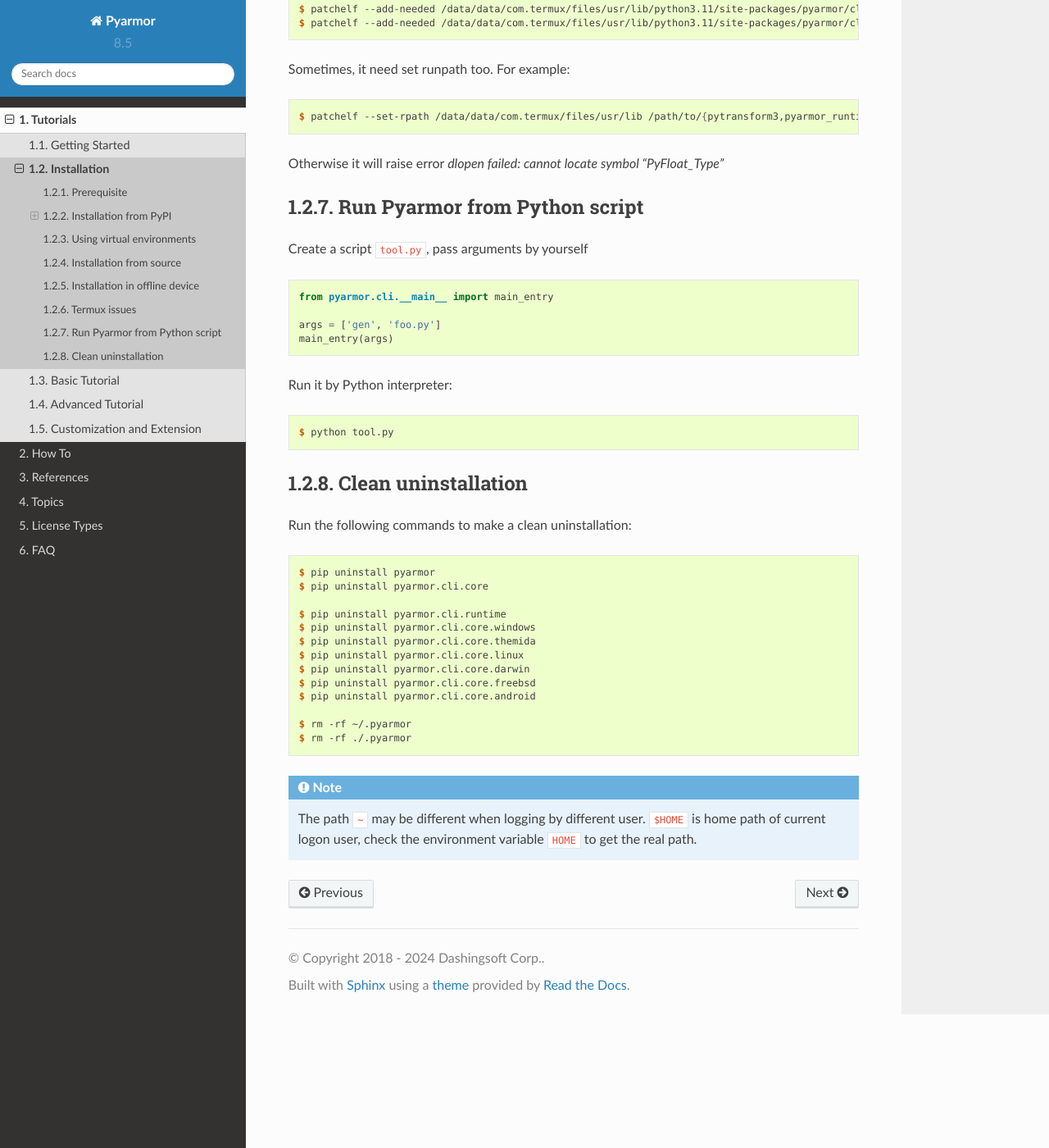
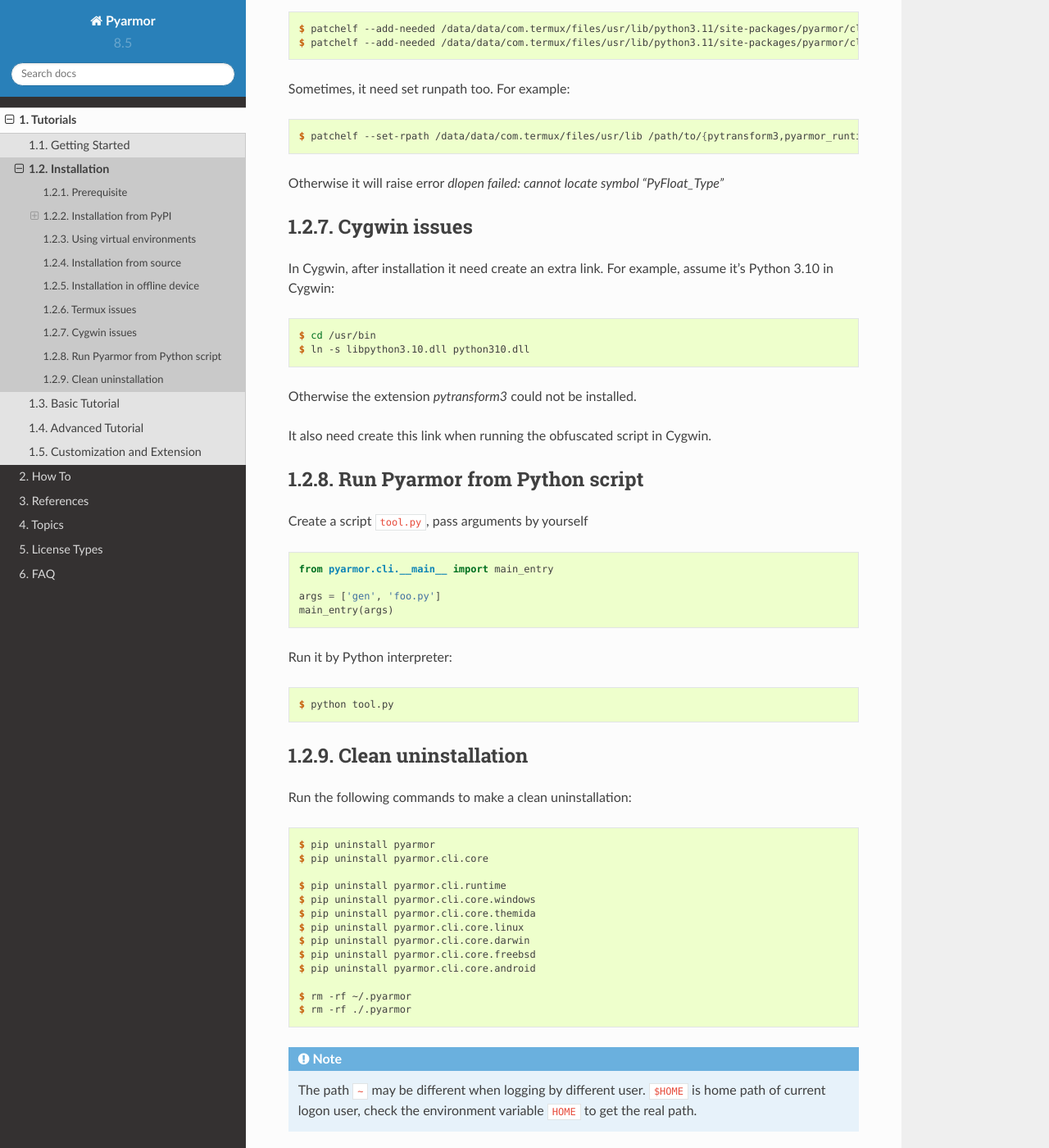
Before and after one commit to dashingsoft/pyarmor, a Sphinx documentation site: the page built from docs/tutorial/installation.rst, in a window 1280 px wide and 1400 px high, scrolled down 3945 px. Shown: the whole window at 82% size. Built offline with Sphinx 7.4.7 and the Read the Docs theme 2.0.0, drawn with Linux system fonts in a browser that asks for light colours.

Commit message:
Doc Cygwin solution

```diff
--- a/docs/tutorial/installation.rst
+++ b/docs/tutorial/installation.rst
@@ -178,6 +178,18 @@
 
 Otherwise it will raise error `dlopen failed: cannot locate symbol "PyFloat_Type"`
 
+Cygwin issues
+=============
+
+In Cygwin, after installation it need create an extra link. For example, assume it's Python 3.10 in Cygwin::
+
+    $ cd /usr/bin
+    $ ln -s libpython3.10.dll python310.dll
+
+Otherwise the extension `pytransform3` could not be installed.
+
+It also need create this link when running the obfuscated script in Cygwin.
+
 Run Pyarmor from Python script
 ==============================
 
```
